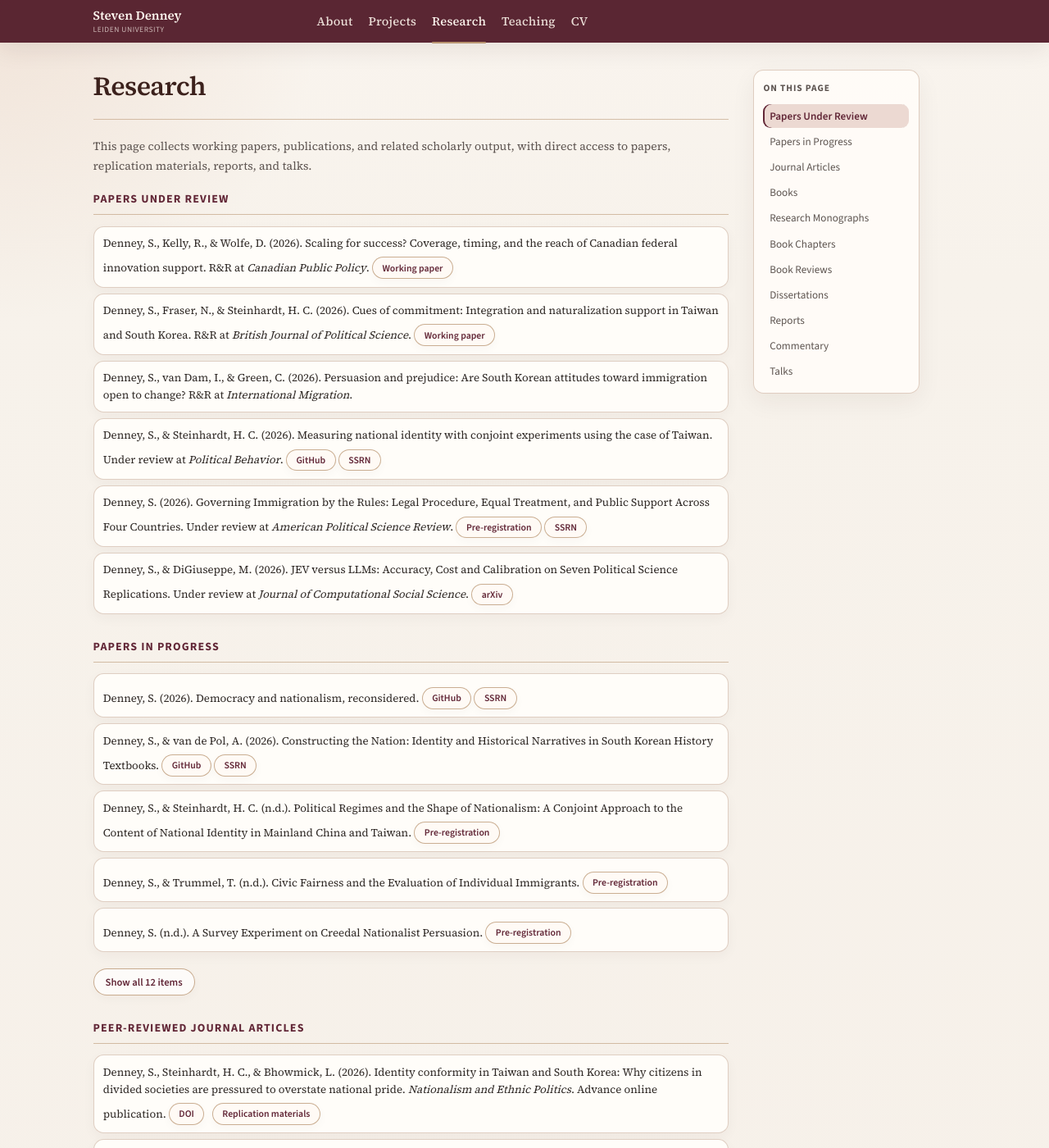
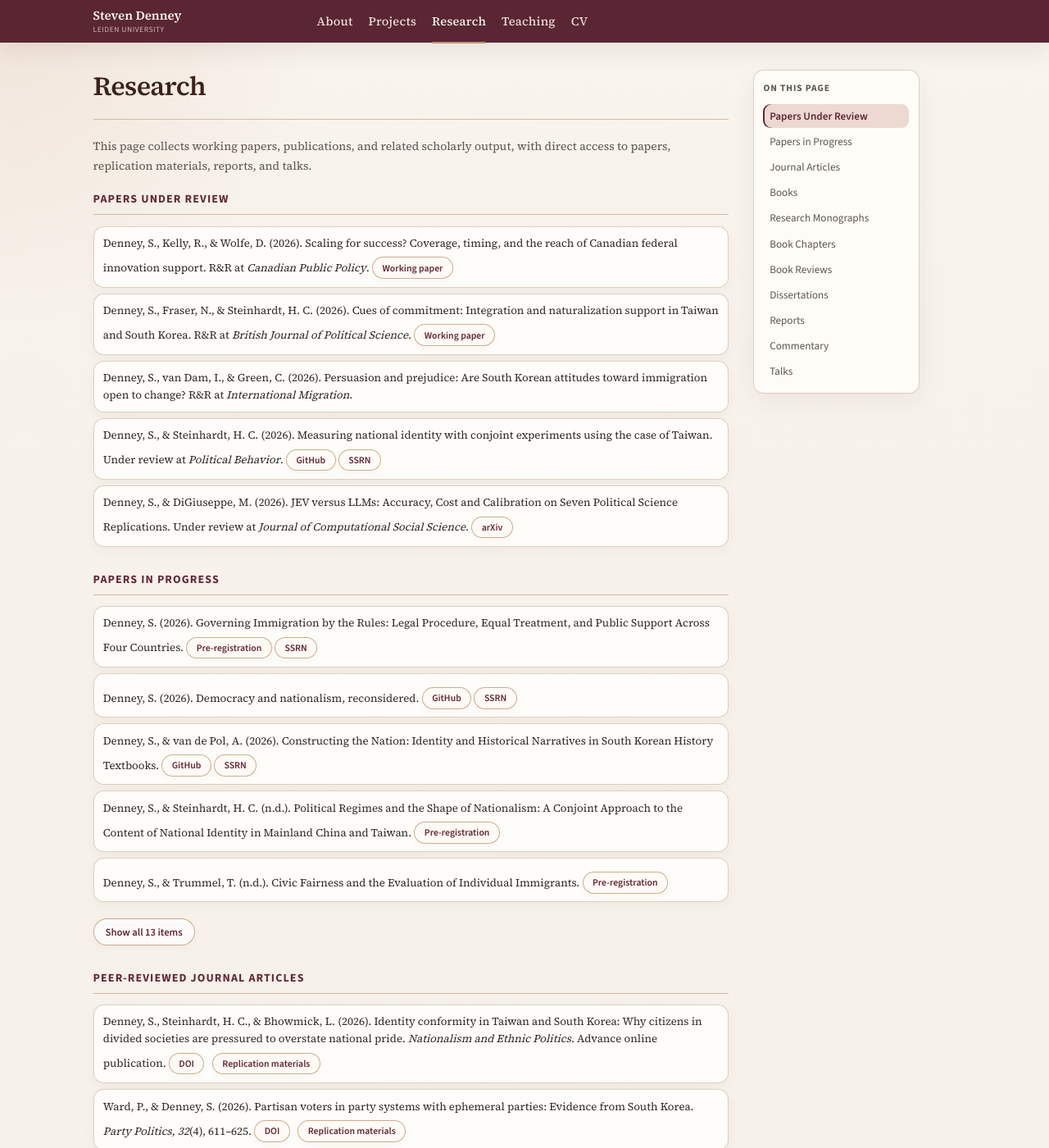
Before and after one commit to scdenney/scdenney.github.io, a Jekyll site: the page built from research.md, in a window 1280 px wide and 1400 px high. Shown: the whole window at 82% size. Built offline with Jekyll 4.4.1, drawn with Linux system fonts in a browser that asks for light colours.

Commit message:
List Governing Immigration as a working paper
APSR desk-rejected the paper on 26 October 2026 (APSR-D-26-01593).
The research page, the project page and the CV still listed it as
under review there. Move it to Papers in Progress on all three; the
SSRN and pre-registration links stay.

The CV also loses the forced page break before Academic Service.
Without it the moved entry pushed that section onto an eighth page
of its own. The PDF is rebuilt on omarchy, so headings use Nimbus
Sans in place of Helvetica Neue.

Claude-Session: https://claude.ai/code/session_01Y7SerLTAmmNojGMHdA16gy

```diff
--- a/research.md
+++ b/research.md
@@ -54,16 +54,16 @@ Denney, S., & Steinhardt, H. C. (2026). Measuring national identity with conjoin
 </p>
 
 <p class="publication-item">
-Denney, S. (2026). Governing Immigration by the Rules: Legal Procedure, Equal Treatment, and Public Support Across Four Countries. Under review at <em>American Political Science Review</em>. <a href="/assets/preregistrations/procedural-legitimacy/" target="_blank" rel="noopener noreferrer" class="resource-link" style="margin-right: 0;">Pre-registration</a> <a href="https://papers.ssrn.com/sol3/papers.cfm?abstract_id=7564458" target="_blank" rel="noopener noreferrer" class="resource-link">SSRN</a>
-</p>
-
-<p class="publication-item">
 Denney, S., & DiGiuseppe, M. (2026). JEV versus LLMs: Accuracy, Cost and Calibration on Seven Political Science Replications. Under review at <em>Journal of Computational Social Science</em>. <a href="https://arxiv.org/abs/2610.06625" target="_blank" rel="noopener noreferrer" class="resource-link">arXiv</a>
 </p>
 </div>
 
 <div class="research-section">
 <h2 id="papers-in-progress">Papers in Progress</h2>
+
+<p class="publication-item">
+Denney, S. (2026). Governing Immigration by the Rules: Legal Procedure, Equal Treatment, and Public Support Across Four Countries. <a href="/assets/preregistrations/procedural-legitimacy/" target="_blank" rel="noopener noreferrer" class="resource-link" style="margin-right: 0;">Pre-registration</a> <a href="https://papers.ssrn.com/sol3/papers.cfm?abstract_id=7564458" target="_blank" rel="noopener noreferrer" class="resource-link">SSRN</a>
+</p>
 
 <p class="publication-item">
 Denney, S. (2026). Democracy and nationalism, reconsidered. <a href="https://github.com/scdenney/democracy-nationalism-reconsidered" target="_blank" rel="noopener noreferrer" class="resource-link" style="margin-right: 0;">GitHub</a> <a href="https://papers.ssrn.com/sol3/papers.cfm?abstract_id=6904542" target="_blank" rel="noopener noreferrer" class="resource-link">SSRN</a>
```
Also changed, not shown: projects.md (+1 -6 lines), 2 other files.
